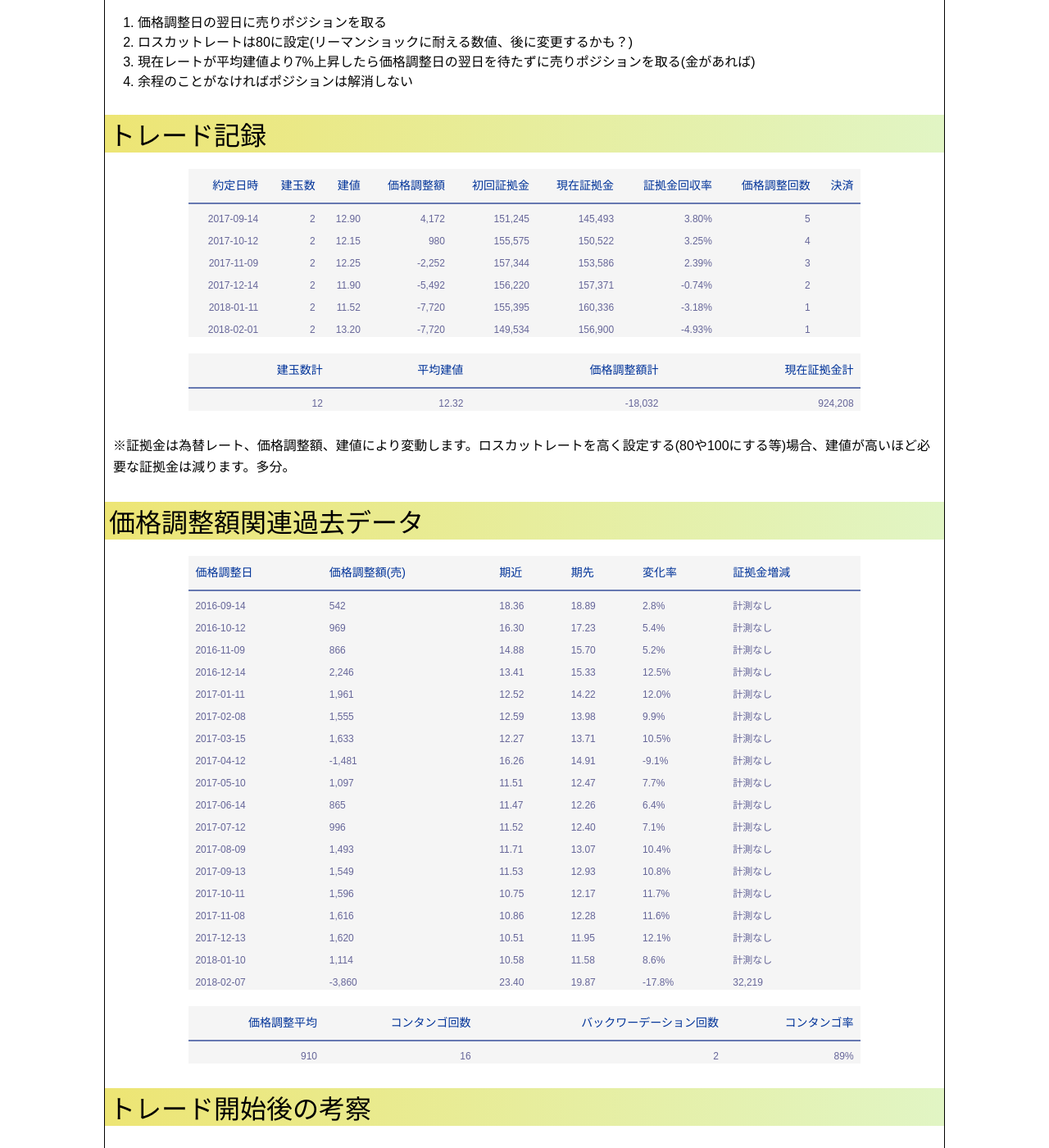
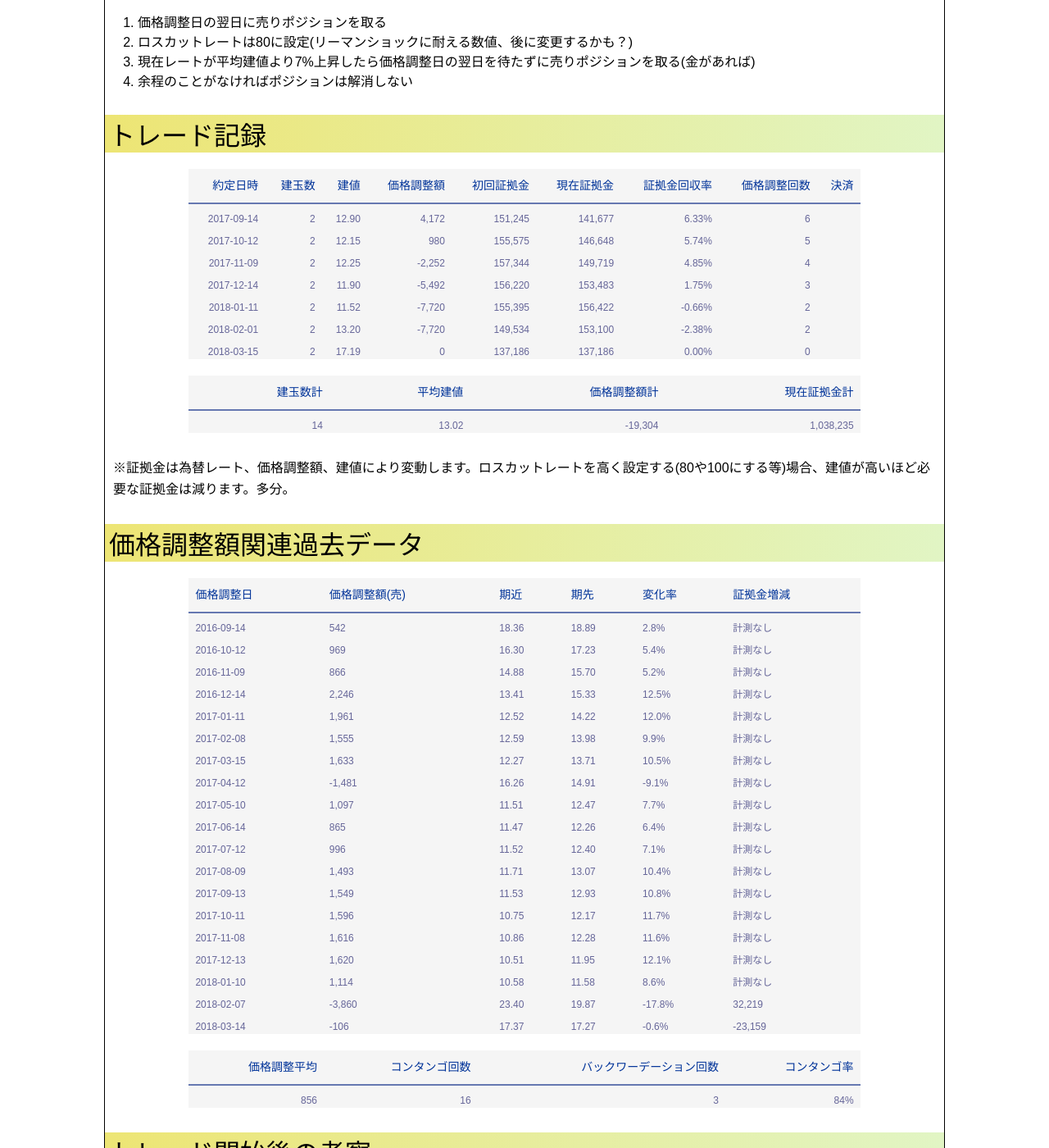
Before and after one commit to photoantenna/photoantenna.github.io, a Jekyll site: the page built from _posts/2017-01-26-vix.md, in a window 1280 px wide and 1400 px high, scrolled down 3884 px. Shown: the whole window at 82% size. Built offline with Jekyll 4.4.1, drawn with Linux system fonts in a browser that asks for light colours; some of the changed text lies outside the part shown.

Commit message:
vix記事更新

```diff
--- a/_posts/2017-01-26-vix.md
+++ b/_posts/2017-01-26-vix.md
@@ -2,13 +2,13 @@
 layout: post
 title: "VIX指数先物トレードで安全安定的に利回りそれなりな投資運用を目指す"
 permalink: vix-future
-excerpt: "updated2018-02-08,ほったらかしで少額から着実に、しかも塩漬け期間も出来る限り排除した投資先は無いものかと思案した結果、VIX指数先物への投資がそれに最も近いのではないかと思いトレード記録を公開してみることにしました。面白みもへったくれもない投資法になりますが目論見通りならほぼ確実に利益を出せると思っております。というかそうなると良いなぁ"
+excerpt: "updated2018-03-15,ほったらかしで少額から着実に、しかも塩漬け期間も出来る限り排除した投資先は無いものかと思案した結果、VIX指数先物への投資がそれに最も近いのではないかと思いトレード記録を公開してみることにしました。面白みもへったくれもない投資法になりますが目論見通りならほぼ確実に利益を出せると思っております。というかそうなると良いなぁ"
 categories: "お金"
 tags: "投資"
 keywords: "VIX,米国vi,GMOクリック証券,CFD"
 table: true
 mokuji: true
-update: 2018-2-8
+update: 2018-03-15
 image:
   feature: money.jpg
 ---
@@ -74,16 +74,17 @@ VIX先物ではこのようなことが毎月繰り返される。コンタン
 
 |   約定日時 | 建玉数 |  建値 | 価格調整額 | 初回証拠金 | 現在証拠金 | 証拠金回収率 | 価格調整回数 | 決済 |
 |-----------:|-------:|------:|-----------:|-----------:|-----------:|-------------:|-------------:|-----:|
-| 2017-09-14 |      2 | 12.90 |      4,172 |    151,245 |    145,493 |        3.80% |            5 |      |
-| 2017-10-12 |      2 | 12.15 |        980 |    155,575 |    150,522 |        3.25% |            4 |      |
-| 2017-11-09 |      2 | 12.25 |     -2,252 |    157,344 |    153,586 |        2.39% |            3 |      |
-| 2017-12-14 |      2 | 11.90 |     -5,492 |    156,220 |    157,371 |       -0.74% |            2 |      |
-| 2018-01-11 |      2 | 11.52 |     -7,720 |    155,395 |    160,336 |       -3.18% |            1 |      |
-| 2018-02-01 |      2 | 13.20 |     -7,720 |    149,534 |    156,900 |       -4.93% |            1 |      |
+| 2017-09-14 |      2 | 12.90 |      4,172 |    151,245 |    141,677 |        6.33% |            6 |      |
+| 2017-10-12 |      2 | 12.15 |        980 |    155,575 |    146,648 |        5.74% |            5 |      |
+| 2017-11-09 |      2 | 12.25 |     -2,252 |    157,344 |    149,719 |        4.85% |            4 |      |
+| 2017-12-14 |      2 | 11.90 |     -5,492 |    156,220 |    153,483 |        1.75% |            3 |      |
+| 2018-01-11 |      2 | 11.52 |     -7,720 |    155,395 |    156,422 |       -0.66% |            2 |      |
+| 2018-02-01 |      2 | 13.20 |     -7,720 |    149,534 |    153,100 |       -2.38% |            2 |      |
+| 2018-03-15 |      2 | 17.19 |          0 |    137,186 |    137,186 |        0.00% |            0 |      |
 
 | 建玉数計 | 平均建値 | 価格調整額計 | 現在証拠金計 |
 |---------:|---------:|-------------:|-------------:|
-| 12       | 12.32    | -18,032       | 924,208      |
+| 14       | 13.02    | -19,304       | 1,038,235      |
 
 ※証拠金は為替レート、価格調整額、建値により変動します。ロスカットレートを高く設定する(80や100にする等)場合、建値が高いほど必要な証拠金は減ります。多分。
 
@@ -109,10 +110,11 @@ VIX先物ではこのようなことが毎月繰り返される。コンタン
 | 2017-12-13 | 1,620          | 10.51 | 11.95 | 12.1%  | 計測なし   |
 | 2018-01-10 | 1,114          | 10.58 | 11.58 | 8.6%   | 計測なし   |
 | 2018-02-07 | -3,860         | 23.40 | 19.87 | -17.8% | 32,219     |
+| 2018-03-14 |           -106 | 17.37 | 17.27 |  -0.6% |    -23,159 |
 
 | 価格調整平均 | コンタンゴ回数 | バックワーデーション回数 | コンタンゴ率 |
 |-------------:|---------------:|-------------------------:|-------------:|
-|        910 |             16 |                        2 |          89% |
+|        856 |             16 |                        3 |          84% |
 
 ### トレード開始後の考察
 
```
